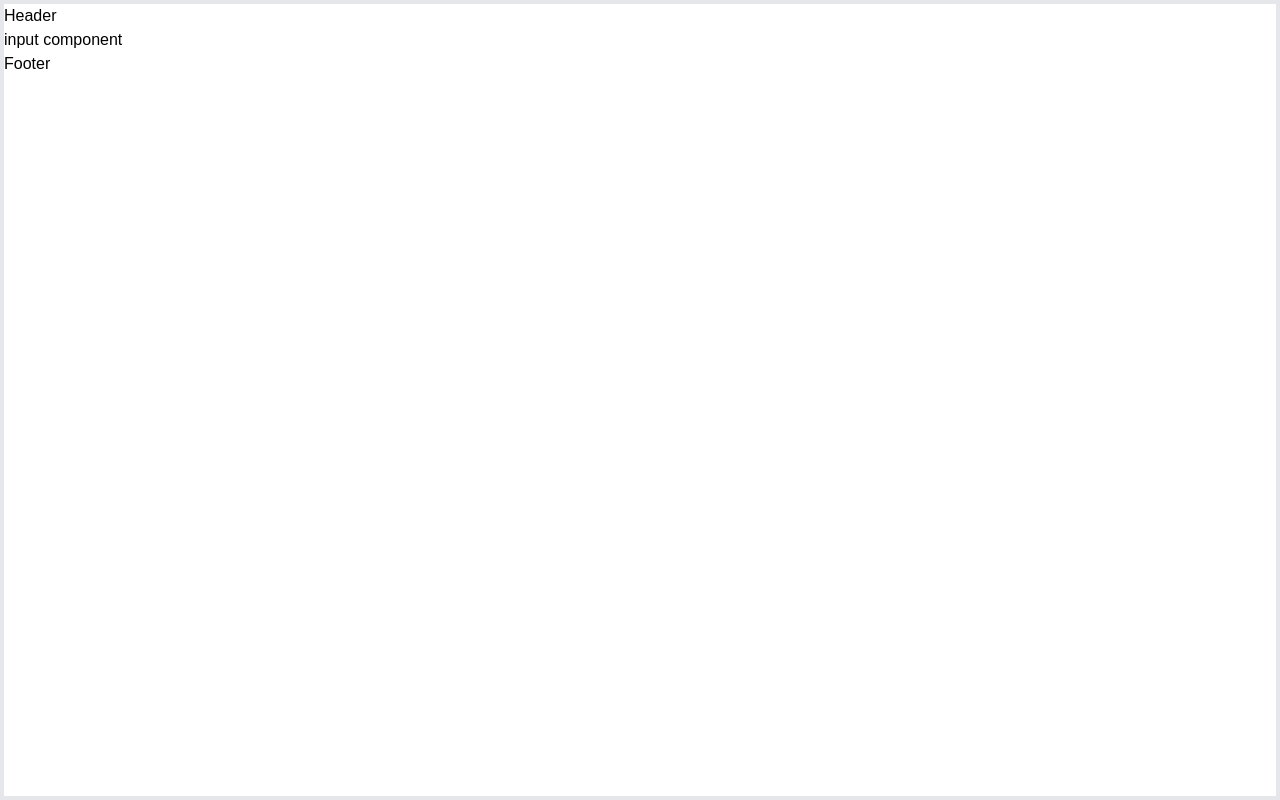
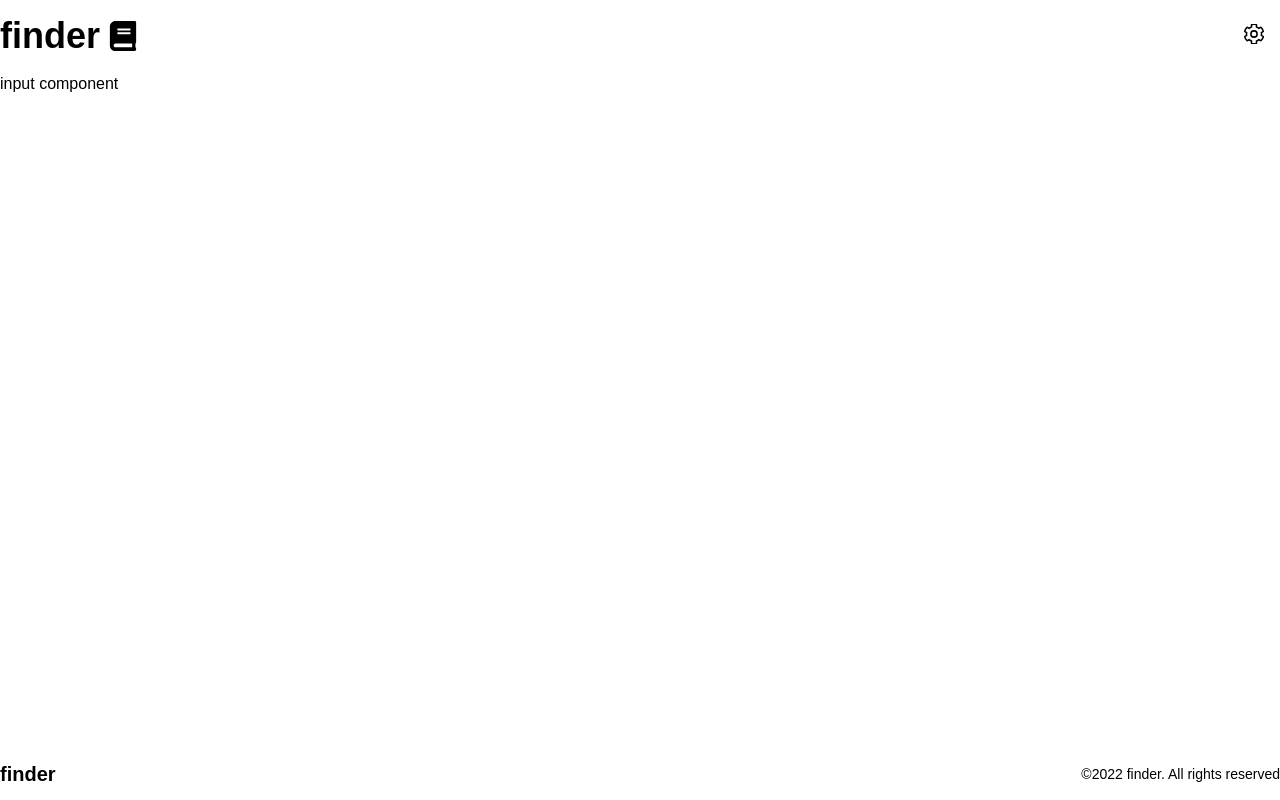
Before and after one commit to DanielBello7/Simple-Search-Engine, a React (Create React App) app in the folder client/: page / in a window 1280 px wide. Built offline with nearby package versions, Linux system fonts and the light colour scheme.

Commit message:
thursday

```diff
--- a/client/src/App.tsx
+++ b/client/src/App.tsx
@@ -12,14 +12,16 @@ import AlertModal from "./components/AlertModal";
 
 export default function App() {
   return (
-  <div className="w-100 h-screen border-4">
+  <div className="w-100 flex flex-col h-screen">
   <Header />
+  <div className="w-100 flex-1">
   <Routes>
   <Route path="/" element={<SearchHome />}/>
   <Route path="/analytics" element={<Analytics />}/>
   <Route path="/:resultID" element={<SearchResult />}/>
   <Route path="*" element={<Default />}/>
   </Routes>
+  </div>
   <Footer />
   <AlertModal />
   </div>
--- a/client/src/components/Footer.tsx
+++ b/client/src/components/Footer.tsx
@@ -3,6 +3,9 @@
 
 export default function Footer() {
   return (
-  <footer>Footer</footer>
+  <footer className="container mx-auto flex flex-row justify-between items-center py-3">
+  <h1 className="font-bold text-xl">finder</h1>
+  <p className="text-sm">©2022 finder. All rights reserved</p>
+  </footer>
   );
 }
--- a/client/src/components/Header.tsx
+++ b/client/src/components/Header.tsx
@@ -1,8 +1,18 @@
 
 
 
+import {FaBook} from 'react-icons/fa';
+import OptionsComponent from "./OptionsComponent";
+
 export default function Header() {
   return (
-  <header>Header</header>
+  <header className="container mx-auto w-100 flex justify-between py-4 px-2 md:px-0 lg:px-0">
+  <div className='flex items-center flex-row'>
+  <h1 className="text-4xl font-bold mr-2">finder</h1>
+  <FaBook size={30} />
+  </div>
+
+  <OptionsComponent />
+  </header>
   );
 }
--- a/client/src/components/InputComponent.tsx
+++ b/client/src/components/InputComponent.tsx
@@ -1,11 +1,7 @@
 
 
 
-import { useData } from "../context/DataContext";
-
 export default function InputComponent() {
-  const {} = useData();
-
   return (
   <div>
   <h1>input component</h1>
--- /dev/null
+++ b/client/src/components/OptionsComponent.tsx
@@ -0,0 +1,83 @@
+
+
+
+import { Menu, Transition } from '@headlessui/react'
+import { Fragment } from 'react'
+import { FaCog, FaMoon, FaSun, FaInfoCircle, FaTrashAlt } from 'react-icons/fa';
+import { useData } from '../context/DataContext';
+
+
+export default function OptionsComponent() {
+  const {isDarkMode} = useData();
+
+  return (
+  <div className="w-56 text-right">
+  <Menu as="div" className="relative inline-block text-left">
+    <div>
+    <Menu.Button className="px-4 py-2 focus:outline-none">
+    <FaCog size={20} fill="white" stroke='black' strokeWidth={40}/>
+    </Menu.Button>
+    </div>
+
+    <Transition
+      as={Fragment}
+      enter="transition ease-out duration-100"
+      enterFrom="transform opacity-0 scale-95"
+      enterTo="transform opacity-100 scale-100"
+      leave="transition ease-in duration-75"
+      leaveFrom="transform opacity-100 scale-100"
+      leaveTo="transform opacity-0 scale-95"
+    >
+    <Menu.Items className="absolute right-0 mt-2 w-56 origin-top-right divide-y divide-gray-100 rounded-md bg-white shadow-lg ring-1 ring-black ring-opacity-5 focus:outline-none">
+      <div className="px-1 py-1 ">
+      <Menu.Item>
+      {
+        ({ active, disabled }) => (
+          <button disabled={disabled}
+          className={`${
+            active ? 'bg-blue-500 text-white' : 'text-gray-900'
+          } group flex w-full items-center rounded-md px-2 py-2 text-sm`}
+          >
+          {isDarkMode ? <FaSun size={15}/> : <FaMoon size={15}/> }
+          <span className='ml-2 font-bold'>{isDarkMode ? "Light mode" : "Dark mode"}</span>
+          </button>
+        )
+      }
+      </Menu.Item>
+
+      <Menu.Item>
+      {
+        ({ active, disabled }) => (
+          <button disabled={disabled}
+          className={`${
+            active ? 'bg-blue-500 text-white' : 'text-gray-900'
+          } group flex w-full items-center rounded-md px-2 py-2 text-sm`}
+          >
+          <FaInfoCircle size={15}/>
+          <span className='ml-2 font-bold'>About finder</span>
+          </button>
+        )
+      }
+      </Menu.Item>
+      <hr />
+      <Menu.Item>
+      {
+        ({ active, disabled }) => (
+          <button disabled={disabled}
+          className={`${
+            active ? 'bg-red-500 text-white' : 'text-red-500'
+          } group flex w-full items-center rounded-md px-2 py-2 text-sm`}
+          >
+          <FaTrashAlt size={15}/>
+          <span className='ml-2 font-bold'>Clear data</span>
+          </button>
+        )
+      }
+      </Menu.Item>
+      </div>
+    </Menu.Items>
+    </Transition>
+  </Menu>
+  </div>
+  );
+}
--- a/client/src/components/SearchComponent.tsx
+++ b/client/src/components/SearchComponent.tsx
@@ -7,7 +7,7 @@ import ResultsComponent from "./ResultsComponent";
 
 export default function SearchComponent() {
 
-  const [search, setSearch] = useState<string>("");
+  // const [search, setSearch] = useState<string>("");
 
   const [results, setResults] = useState<any[]>([]);
 
--- a/client/src/context/DataContext.tsx
+++ b/client/src/context/DataContext.tsx
@@ -16,6 +16,9 @@ type DataContextType = {
   alertData: {msg: string, type: boolean},
   setAlertData: React.Dispatch<React.SetStateAction<{msg: string, type: boolean}>>,
 
+  isDarkMode: boolean,
+  setDarkMode: React.Dispatch<React.SetStateAction<boolean>>,
+
   ShowAlert: (msg: string, type: boolean) => void
 }
 
@@ -33,6 +36,8 @@ function DataContextProvider({children}: DataContextProps) {
   const [data, setData] = useState<any[] | null>(null);
 
   const [isLoading, setLoading] = useState(false);
+
+  const [isDarkMode, setDarkMode] = useState(false);
 
   const [isAlertOpen, setAlertOpen] = useState(false);
 
@@ -57,6 +62,9 @@ function DataContextProvider({children}: DataContextProps) {
     alertData,
     setAlertData,
 
+    isDarkMode,
+    setDarkMode,
+
     ShowAlert
   }}>
     {children}
```
